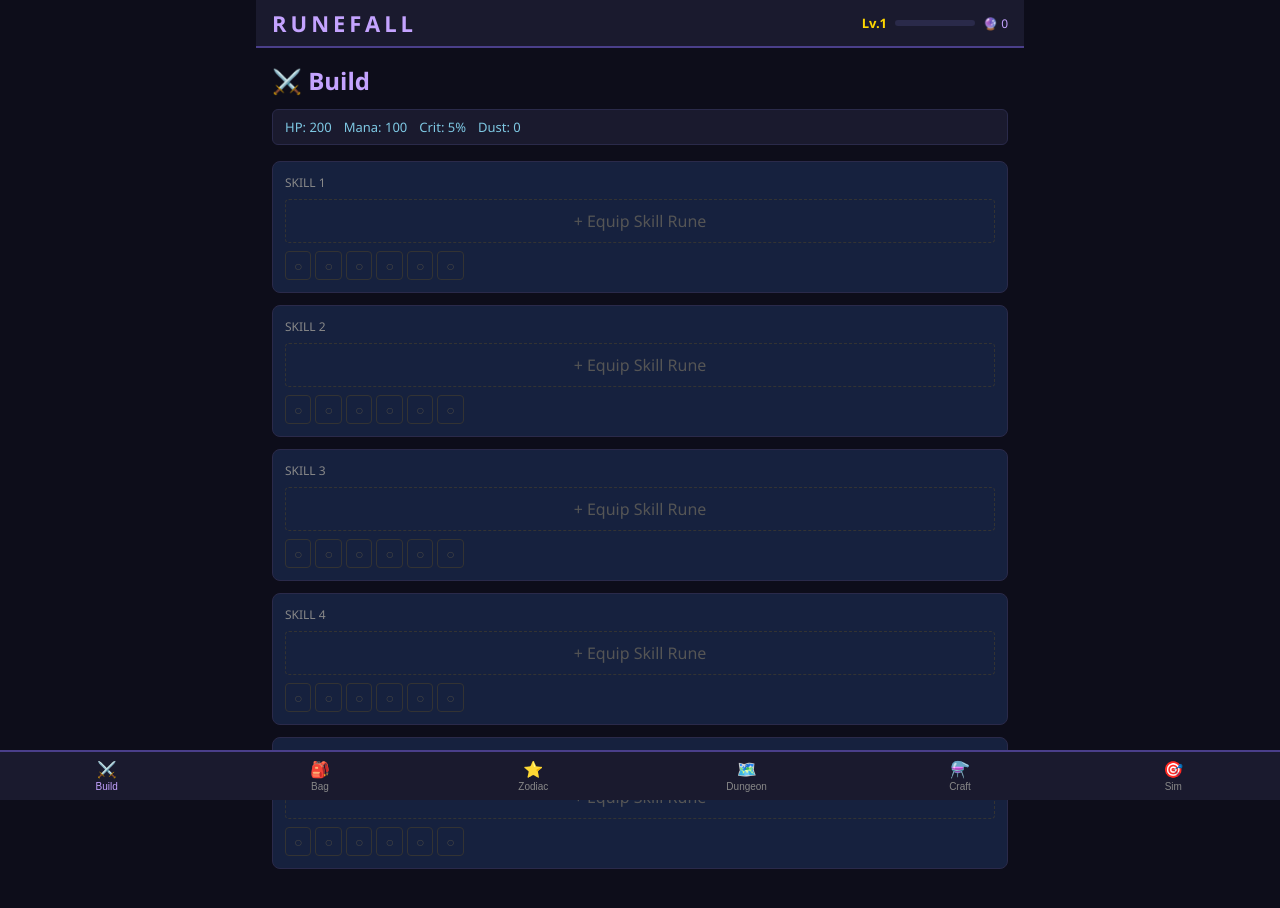
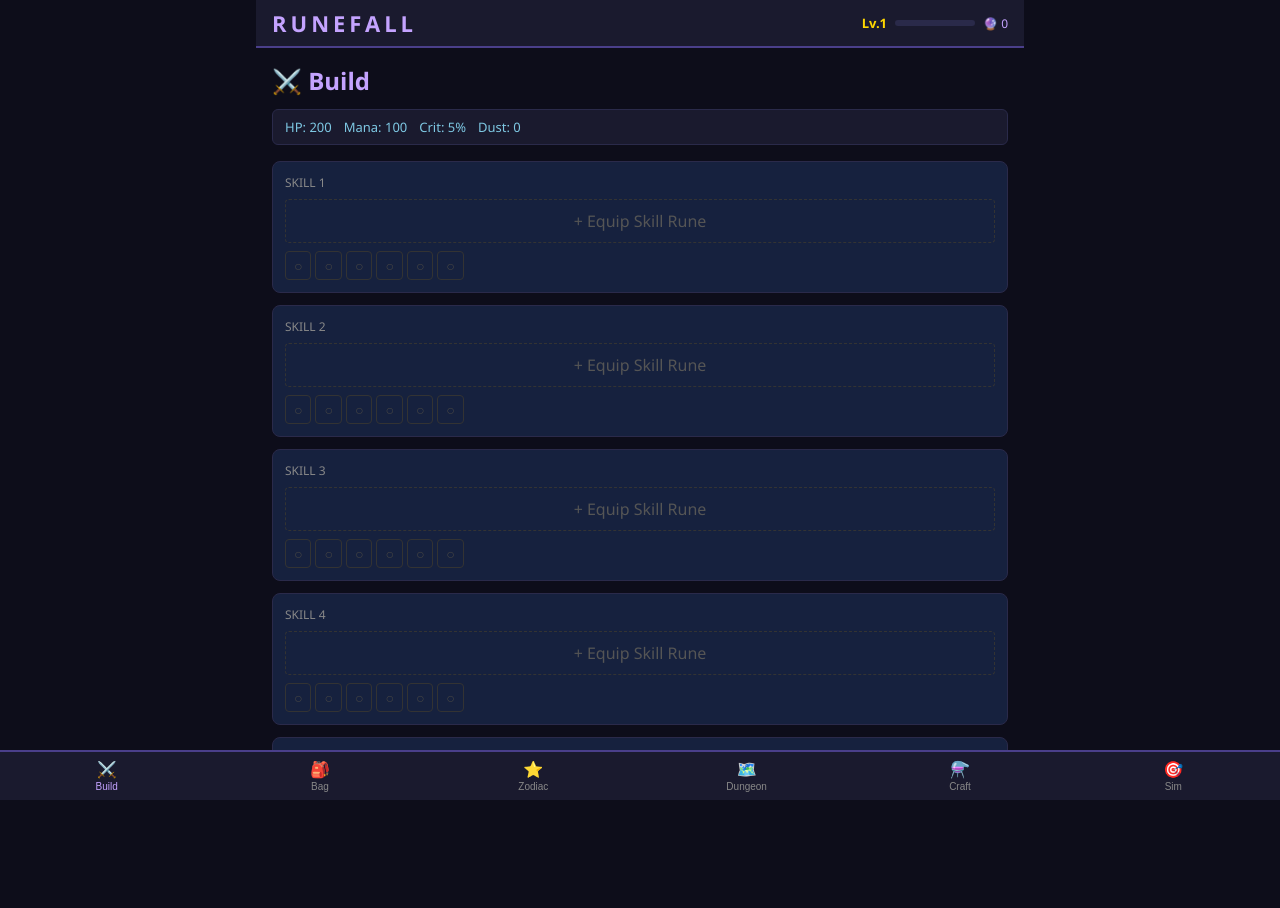
Before and after one commit to alphakey-marketing/runefall, a React (Vite) app: page / in a window 1280 px wide. Shown: the top 908 px of the page. After the commit the page ends 800 px from the top, so only its background shows below. Built offline with nearby package versions, Linux system fonts and the light colour scheme.

Commit message:
Fix CSS black screen: height layout and battle-screen background
Agent-Logs-Url: https://github.com/alphakey-marketing/runefall/sessions/3898e050-53ed-4517-b1b8-28f68e1c479c

Co-authored-by: alphakey-marketing <235012654+alphakey-marketing@users.noreply.github.com>

```diff
--- a/src/App.css
+++ b/src/App.css
@@ -14,7 +14,7 @@ body {
 .app {
   max-width: 768px;
   margin: 0 auto;
-  min-height: 100vh;
+  height: 100vh;
   display: flex;
   flex-direction: column;
   background: #0d0d1a;
@@ -42,6 +42,7 @@ body {
   flex: 1;
   overflow-y: auto;
   padding-bottom: 60px;
+  min-height: 0;
 }
 
 .header-stats {
--- a/src/screens/BattleScreen.css
+++ b/src/screens/BattleScreen.css
@@ -1,6 +1,8 @@
 .battle-screen {
   padding: 16px;
   padding-bottom: 80px;
+  min-height: 100%;
+  background: #0d0d1a;
 }
 
 .bag-full-toast {
```
